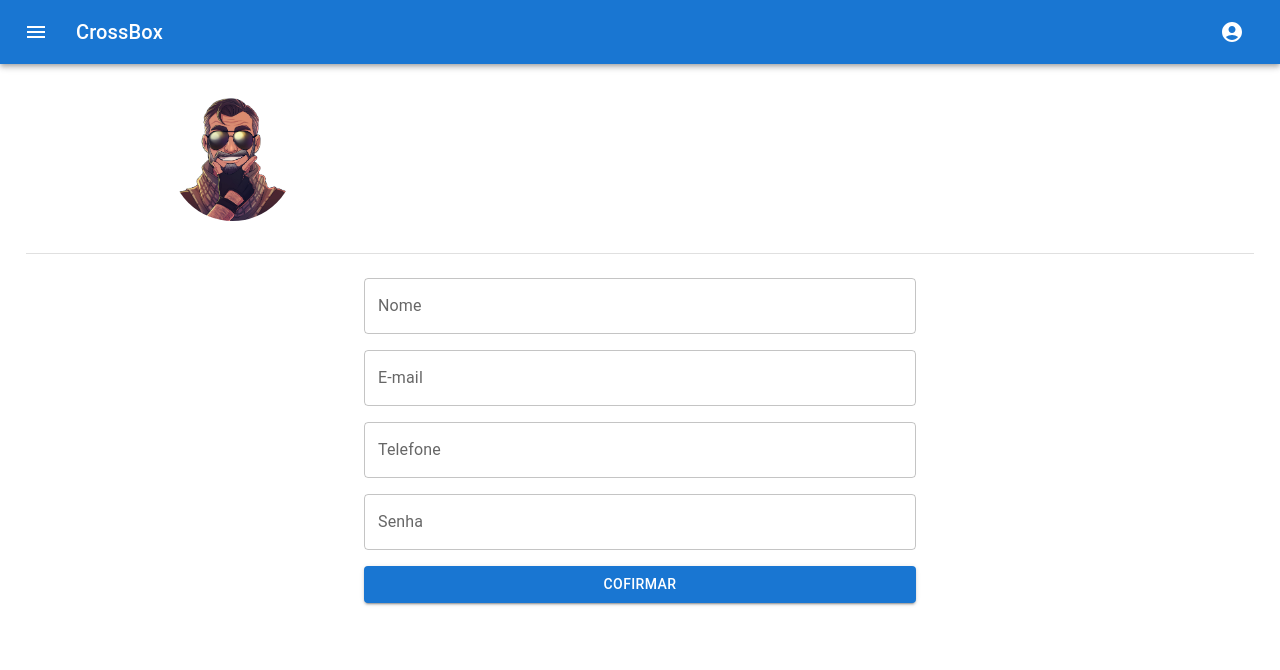
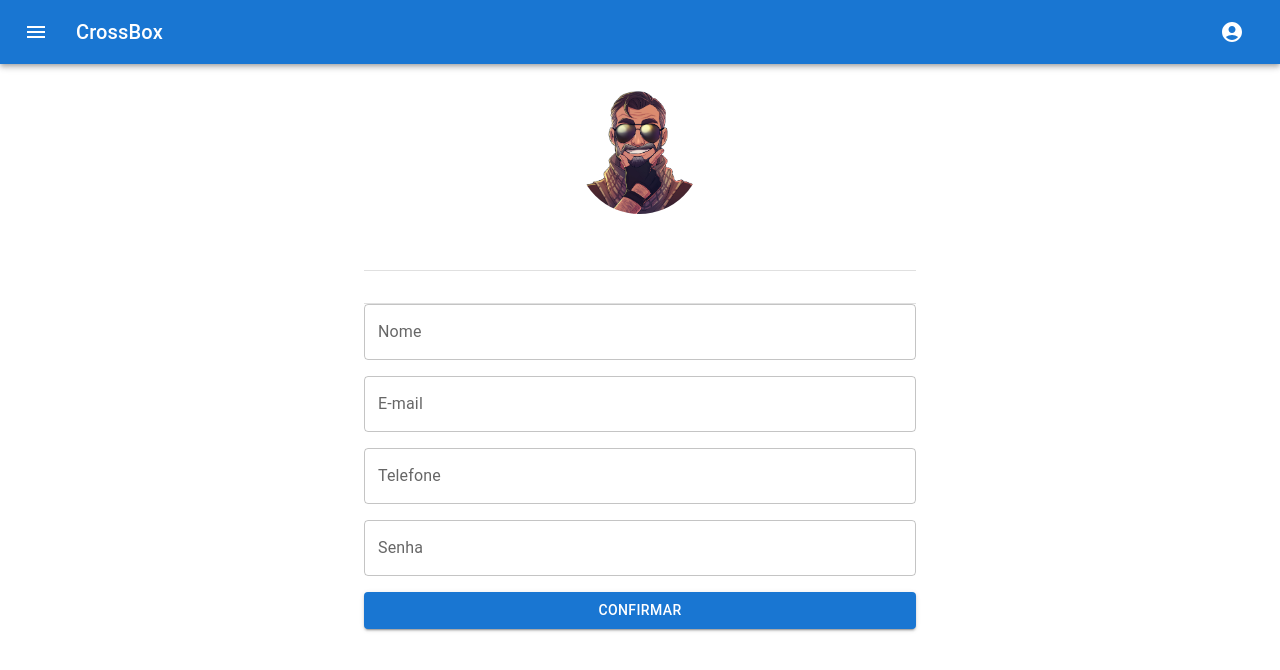
Before and after one commit to iwtrainingbr/app-front-13, a React (Create React App) app: page /perfil in a window 1280 px wide. Shown: the top 670 px of the page. Built offline with nearby package versions, Linux system fonts and the light colour scheme; the HTML template or start-up script is replaced by a standard one; what react-swipeable-views-utils would draw is missing.

Commit message:
Reajustes da tela de login e direcionando a navBar para perfil e login

```diff
--- a/src/App.js
+++ b/src/App.js
@@ -15,6 +15,7 @@ import Perfil from "./pages/Perfil";
 import Tutorial from "./pages/Tutorial"
 import Support from "./pages/Support";
 import Horarios from "./pages/Horarios";
+
 
 import Navbar from "./components/Navbar";
 
@@ -35,6 +36,7 @@ function App() {
         <Route path="/ajuda" element={<Support/>}/>
         <Route path="/horarios" element={<Horarios/>}/>
 
+
         <Route path="/*" element={<NotFound/>}/>
       </Routes>
       </div>
--- /dev/null
+++ b/src/components/Navbar/css/link.css
@@ -0,0 +1,4 @@
+a {
+  text-decoration: none;
+  color: inherit;
+}
--- a/src/components/Navbar/index.js
+++ b/src/components/Navbar/index.js
@@ -1,4 +1,5 @@
 import * as React from 'react';
+import { Link } from 'react-router-dom';
 import AppBar from '@mui/material/AppBar';
 import Box from '@mui/material/Box';
 import Toolbar from '@mui/material/Toolbar';
@@ -11,6 +12,8 @@ import FormControlLabel from '@mui/material/FormControlLabel';
 import FormGroup from '@mui/material/FormGroup';
 import MenuItem from '@mui/material/MenuItem';
 import Menu from '@mui/material/Menu';
+import './css/link.css'
+
 
 export default function Navbar() {
   const [menuUser, setMenuUser] = React.useState(false);
@@ -62,8 +65,8 @@ export default function Navbar() {
                 open={Boolean(menuUser)}
                 onClose={handleOpenClose}
               >
-                <MenuItem onClick={handleOpenClose}>Meu Perfil</MenuItem>
-                <MenuItem onClick={handleOpenClose}>Sair</MenuItem>
+                <MenuItem onClick={handleOpenClose}><Link to="/perfil">Meu Perfil</Link> </MenuItem>
+                <MenuItem onClick={handleOpenClose}><Link to="/login">Sair</Link></MenuItem>
               </Menu>
             </div>
         </Toolbar>
--- /dev/null
+++ b/src/pages/Perfil/css/FotoCentro.css
@@ -0,0 +1,5 @@
+.centro {
+  margin-top: 25px;
+  display: flex;
+  align-items: center;
+  }
--- a/src/pages/Perfil/index.js
+++ b/src/pages/Perfil/index.js
@@ -4,37 +4,42 @@ import Box from '@mui/material/Box';
 import Container from '@mui/material/Container';
 import Avatar from '@mui/material/Avatar';
 import Stack from '@mui/material/Stack';
-import foto from './images/imagem1.jpg'
+import foto from './images/imagem1.jpg';
 import {
   TextField,
   Divider,
   Button
 } from "@mui/material";
+import '../Perfil/css/FotoCentro.css';
+
 //import { Button } from 'bootstrap';
 
-
+// marginLeft: "9rem", marginTop: "2rem"
 export default function Perfil() {
   return(
     <div>
-       <Stack style={{marginLeft: "9rem", marginTop: "2rem"}} direction="row" spacing={2}>
+       <Stack className='centro'>
       <Avatar
         alt="Remy Sharp"
         src={foto}
         sx={{ width: 125, height: 125 }}
       />
     </Stack>
-      <Divider style={{marginTop: "2rem"}}/>
       <br/>
 
+      <Container maxWidth="sm">
+      <Divider style={{marginTop: "2rem"}}/>
+      </Container>
     <React.Fragment>
       <CssBaseline />
       <Container maxWidth="sm">
+        <Divider style={{marginTop: "2rem"}}/>
         <Box sx={{ bgcolor: '#FFF', height: '100vh' }}>
         <TextField fullWidth label="Nome" type="text"/>
         <TextField fullWidth style={{marginTop: "1rem"}} label="E-mail" type="email"/>
         <TextField fullWidth style={{marginTop: "1rem"}} label="Telefone" type="number"/>
         <TextField fullWidth style={{marginTop: "1rem"}} label="Senha" type="password"/>
-        <Button fullWidth style={{marginTop: "1rem"}} variant="contained">Cofirmar</Button>
+        <Button fullWidth style={{marginTop: "1rem"}} variant="contained">Confirmar</Button>
         </Box>
       </Container>
     </React.Fragment>
```
Also changed, not shown: public/index.html (line endings or trailing spaces).
